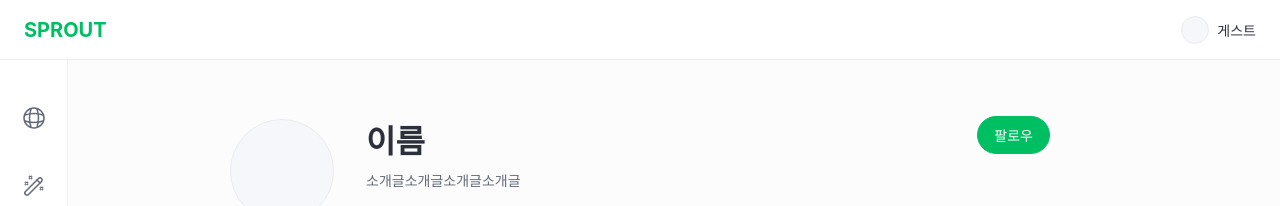
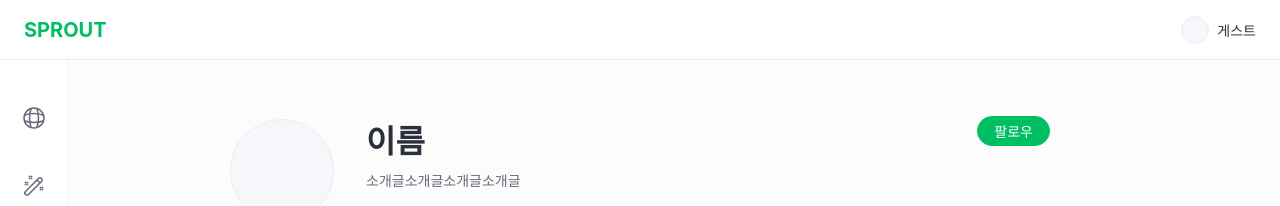
Before and after one commit to EFUB-SWS-MANDO/Frontend, a React (Vite) app: page /profile/1 in a window 1280 px wide. Shown: the top 206 px of the page. Built offline with nearby package versions, Linux system fonts and the light colour scheme; no server answers; a web font is replaced by a local one.

Commit message:
[design] #62 프로필 수정/팔로우 버튼 사이즈 Figma 비율로 조정

```diff
--- a/src/features/profile/EditIntroButton.jsx
+++ b/src/features/profile/EditIntroButton.jsx
@@ -5,7 +5,7 @@ function EditIntroButton({ onClick }) {
 }
 
 const Button = styled.button`
-  padding: ${({ theme }) => theme.spacing(2)} ${({ theme }) => theme.spacing(4)};
+  padding: ${({ theme }) => theme.spacing(1)} ${({ theme }) => theme.spacing(4)};
   border: 1px solid ${({ theme }) => theme.colors.border};
   border-radius: ${({ theme }) => theme.radius.full};
   background: ${({ theme }) => theme.colors.bg};
--- a/src/features/profile/FollowButton.jsx
+++ b/src/features/profile/FollowButton.jsx
@@ -9,7 +9,7 @@ function FollowButton({ isFollowing, onClick }) {
 }
 
 const Button = styled.button`
-  padding: ${({ theme }) => theme.spacing(2)} ${({ theme }) => theme.spacing(4)};
+  padding: ${({ theme }) => theme.spacing(1)} ${({ theme }) => theme.spacing(4)};
   border-radius: ${({ theme }) => theme.radius.full};
   border: 1px solid ${({ theme }) => theme.colors.primary};
   background-color: ${({ $active, theme }) => ($active ? theme.colors.bg : theme.colors.primary)};
```
